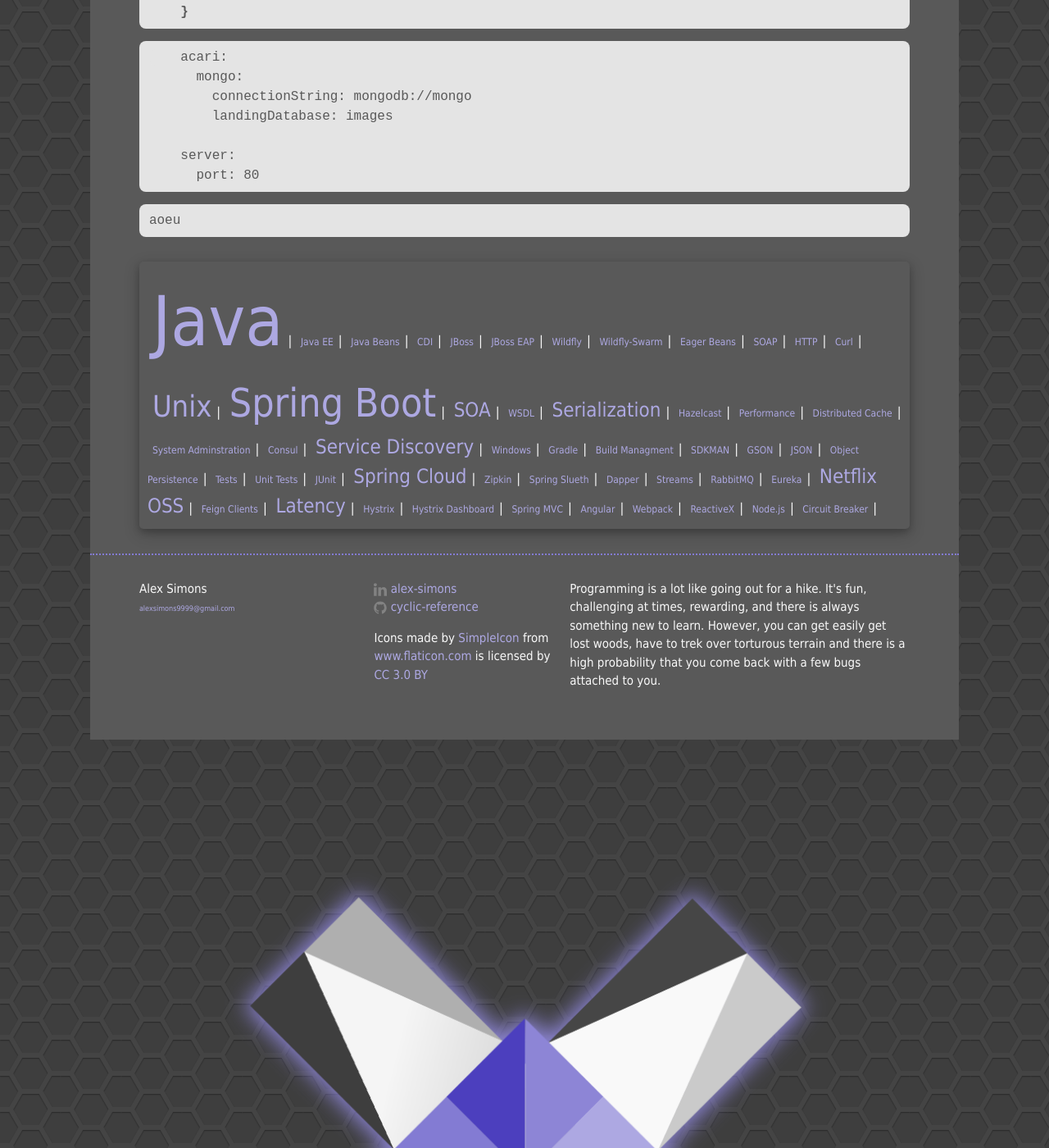
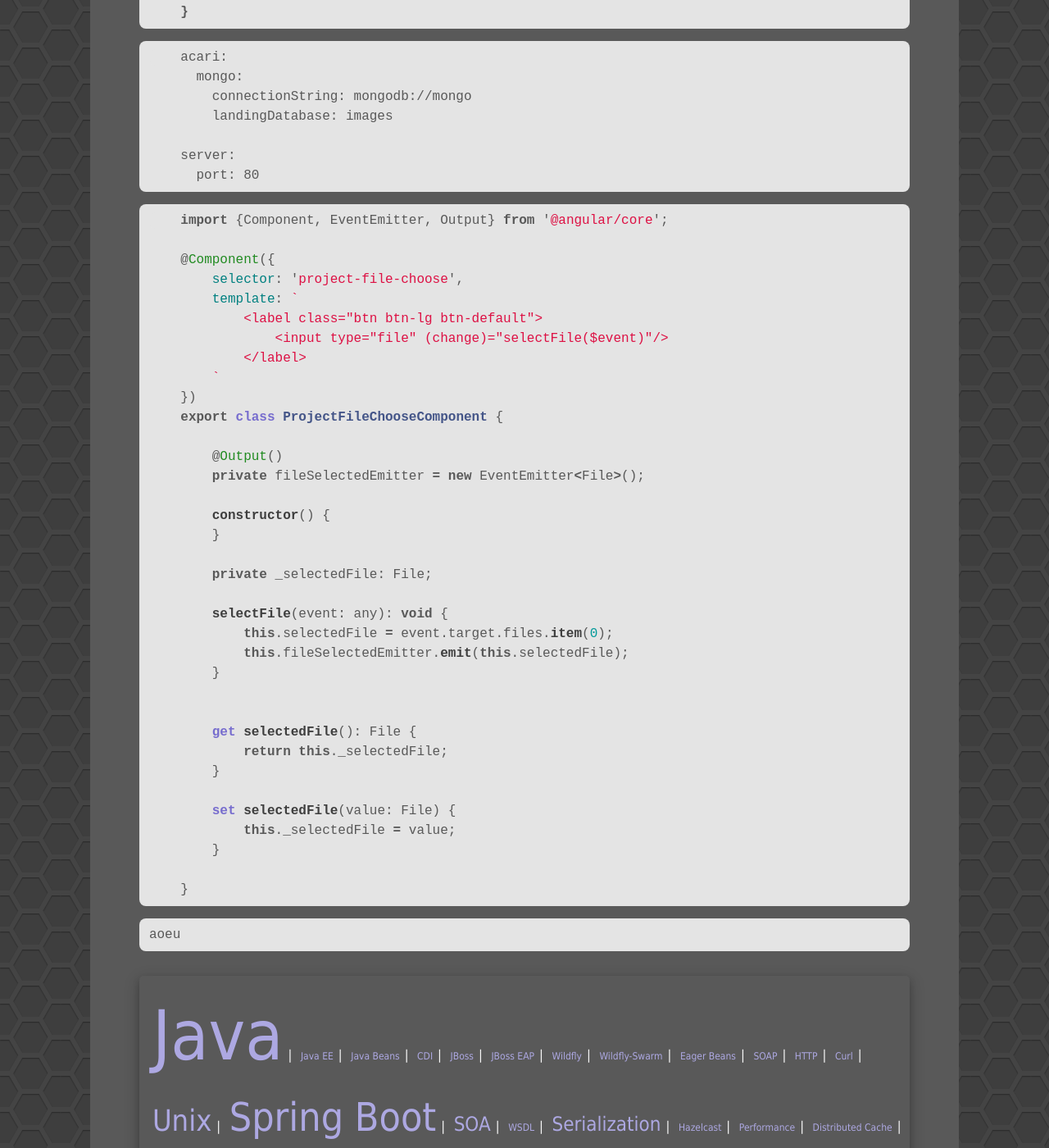
Before and after one commit to Unthrottled/blog, a Jekyll site: the page built from _posts/2017-12-14-Reactive-Mongo-Image-Persistence.md, in a window 1280 px wide and 1400 px high, scrolled down 5621 px. Shown: the whole window at 82% size. Built offline with Jekyll 4.4.1, drawn with Linux system fonts in a browser that asks for light colours.

Commit message:
starts of javscripts

```diff
--- a/_posts/2017-12-14-Reactive-Mongo-Image-Persistence.md
+++ b/_posts/2017-12-14-Reactive-Mongo-Image-Persistence.md
@@ -5,7 +5,6 @@ tags: []
 ---
 
 {% highlight java %}
-
     package io.acari.images;
 
 
@@ -210,6 +209,46 @@ tags: []
           port: 80
 
 
+{% highlight javascript %}
+
+    import {Component, EventEmitter, Output} from '@angular/core';
+
+    @Component({
+        selector: 'project-file-choose',
+        template: `
+            <label class="btn btn-lg btn-default">
+                <input type="file" (change)="selectFile($event)"/>
+            </label>
+        `
+    })
+    export class ProjectFileChooseComponent {
+
+        @Output()
+        private fileSelectedEmitter = new EventEmitter<File>();
+
+        constructor() {
+        }
+
+        private _selectedFile: File;
+
+        selectFile(event: any): void {
+            this.selectedFile = event.target.files.item(0);
+            this.fileSelectedEmitter.emit(this.selectedFile);
+        }
+
+
+        get selectedFile(): File {
+            return this._selectedFile;
+        }
+
+        set selectedFile(value: File) {
+            this._selectedFile = value;
+        }
+
+    }
+{% endhighlight %}
+
+
 {% highlight java %}
 aoeu
 {% endhighlight %}
```
